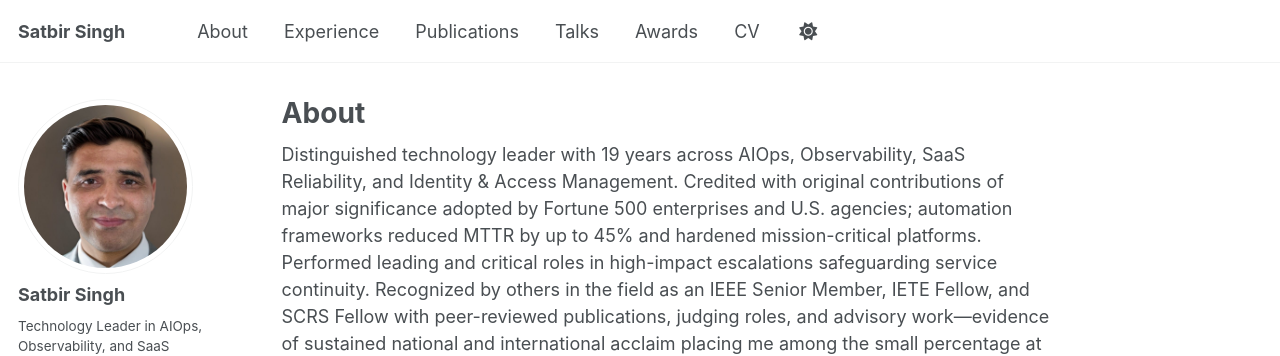
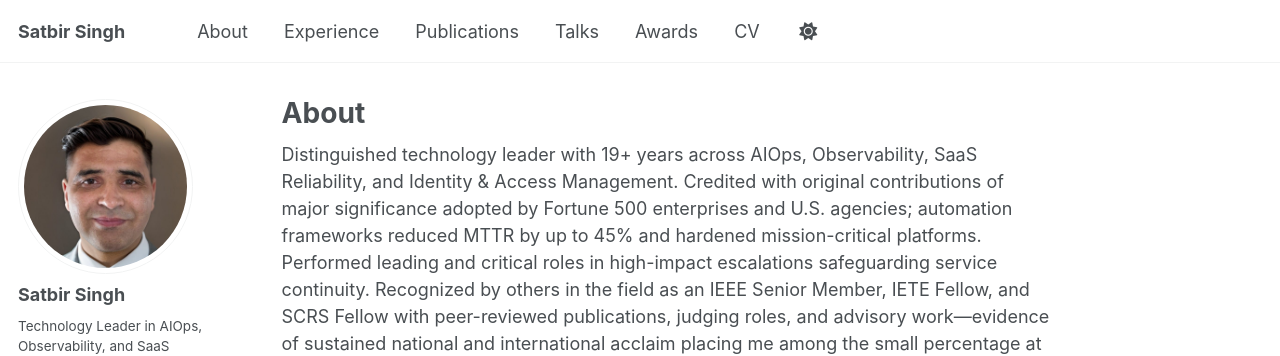
Before and after one commit to geekysatbir/geekysatbir.github.io, a Jekyll site: the page built from _pages/about.md, in a window 1280 px wide and 900 px high. Shown: the top 356 px of the window. Built offline with Jekyll 4.4.1, drawn with Linux system fonts in a browser that asks for light colours; a script that is not in the unit is left out; some of the changed text lies outside the part shown.

```diff
--- a/_data/cv.json
+++ b/_data/cv.json
@@ -4,7 +4,7 @@
     "email": "satbir.taya84@gmail.com",
     "phone": "+1 510-402-1230",
     "website": "https://geekysatbir.github.io",
-    "summary": "Distinguished technology leader with 19 years across AIOps, Observability, SaaS Reliability, and Identity & Access Management. Credited with original contributions of major significance adopted by Fortune 500 enterprises and U.S. agencies; automation frameworks reduced MTTR by up to 45% and hardened mission-critical platforms. Performed leading and critical roles in high-impact escalations safeguarding service continuity. Recognized by others in the field as an IEEE Senior Member, IETE Fellow, and SCRS Fellow with peer-reviewed publications, judging roles, and advisory work\u2014evidence of sustained national and international acclaim placing me among the small percentage at the very top of the field. My proposed continued work in the United States will prospectively benefit the United States by scaling identity-aware observability and AI-driven auto-remediation across essential public- and private-sector systems.",
+    "summary": "Distinguished technology leader with 19+ years across AIOps, Observability, SaaS Reliability, and Identity & Access Management. Credited with original contributions of major significance adopted by Fortune 500 enterprises and U.S. agencies; automation frameworks reduced MTTR by up to 45% and hardened mission-critical platforms. Performed leading and critical roles in high-impact escalations safeguarding service continuity. Recognized by others in the field as an IEEE Senior Member, IETE Fellow, and SCRS Fellow with peer-reviewed publications, judging roles, and advisory work\u2014evidence of sustained national and international acclaim placing me among the small percentage at the very top of the field. My proposed continued work in the United States will prospectively benefit the United States by scaling identity-aware observability and AI-driven auto-remediation across essential public- and private-sector systems.",
     "location": {
       "city": "Castro Valley, CA"
     },
--- a/_pages/about.md
+++ b/_pages/about.md
@@ -4,7 +4,7 @@ title: "About"
 author_profile: true
 ---
 
-Distinguished technology leader with 19 years across AIOps, Observability, SaaS Reliability, and Identity & Access Management. Credited with original contributions of major significance adopted by Fortune 500 enterprises and U.S. agencies; automation frameworks reduced MTTR by up to 45% and hardened mission-critical platforms. Performed leading and critical roles in high-impact escalations safeguarding service continuity. Recognized by others in the field as an IEEE Senior Member, IETE Fellow, and SCRS Fellow with peer-reviewed publications, judging roles, and advisory work—evidence of sustained national and international acclaim placing me among the small percentage at the very top of the field. My proposed continued work in the United States will prospectively benefit the United States by scaling identity-aware observability and AI-driven auto-remediation across essential public- and private-sector systems.
+Distinguished technology leader with 19+ years across AIOps, Observability, SaaS Reliability, and Identity & Access Management. Credited with original contributions of major significance adopted by Fortune 500 enterprises and U.S. agencies; automation frameworks reduced MTTR by up to 45% and hardened mission-critical platforms. Performed leading and critical roles in high-impact escalations safeguarding service continuity. Recognized by others in the field as an IEEE Senior Member, IETE Fellow, and SCRS Fellow with peer-reviewed publications, judging roles, and advisory work—evidence of sustained national and international acclaim placing me among the small percentage at the very top of the field. My proposed continued work in the United States will prospectively benefit the United States by scaling identity-aware observability and AI-driven auto-remediation across essential public- and private-sector systems.
 
 ## Core Competencies
 - AIOps & Intelligent Automation
--- a/update_site.py
+++ b/update_site.py
@@ -20,7 +20,7 @@ SATBIR_DATA = {
         "facebook_user": "satbir.singh.58726",
         "instagram_user": "satbir7262",
     },
-    "summary": "Distinguished technology leader with 19 years across AIOps, Observability, SaaS Reliability, and Identity & Access Management. Credited with original contributions of major significance adopted by Fortune 500 enterprises and U.S. agencies; automation frameworks reduced MTTR by up to 45% and hardened mission-critical platforms. Performed leading and critical roles in high-impact escalations safeguarding service continuity. Recognized by others in the field as an IEEE Senior Member, IETE Fellow, and SCRS Fellow with peer-reviewed publications, judging roles, and advisory work—evidence of sustained national and international acclaim placing me among the small percentage at the very top of the field. My proposed continued work in the United States will prospectively benefit the United States by scaling identity-aware observability and AI-driven auto-remediation across essential public- and private-sector systems.",
+    "summary": "Distinguished technology leader with 19+ years across AIOps, Observability, SaaS Reliability, and Identity & Access Management. Credited with original contributions of major significance adopted by Fortune 500 enterprises and U.S. agencies; automation frameworks reduced MTTR by up to 45% and hardened mission-critical platforms. Performed leading and critical roles in high-impact escalations safeguarding service continuity. Recognized by others in the field as an IEEE Senior Member, IETE Fellow, and SCRS Fellow with peer-reviewed publications, judging roles, and advisory work—evidence of sustained national and international acclaim placing me among the small percentage at the very top of the field. My proposed continued work in the United States will prospectively benefit the United States by scaling identity-aware observability and AI-driven auto-remediation across essential public- and private-sector systems.",
     "competencies": [
         "AIOps & Intelligent Automation",
         "Full‑Stack Observability (AppDynamics, Splunk)",
```
